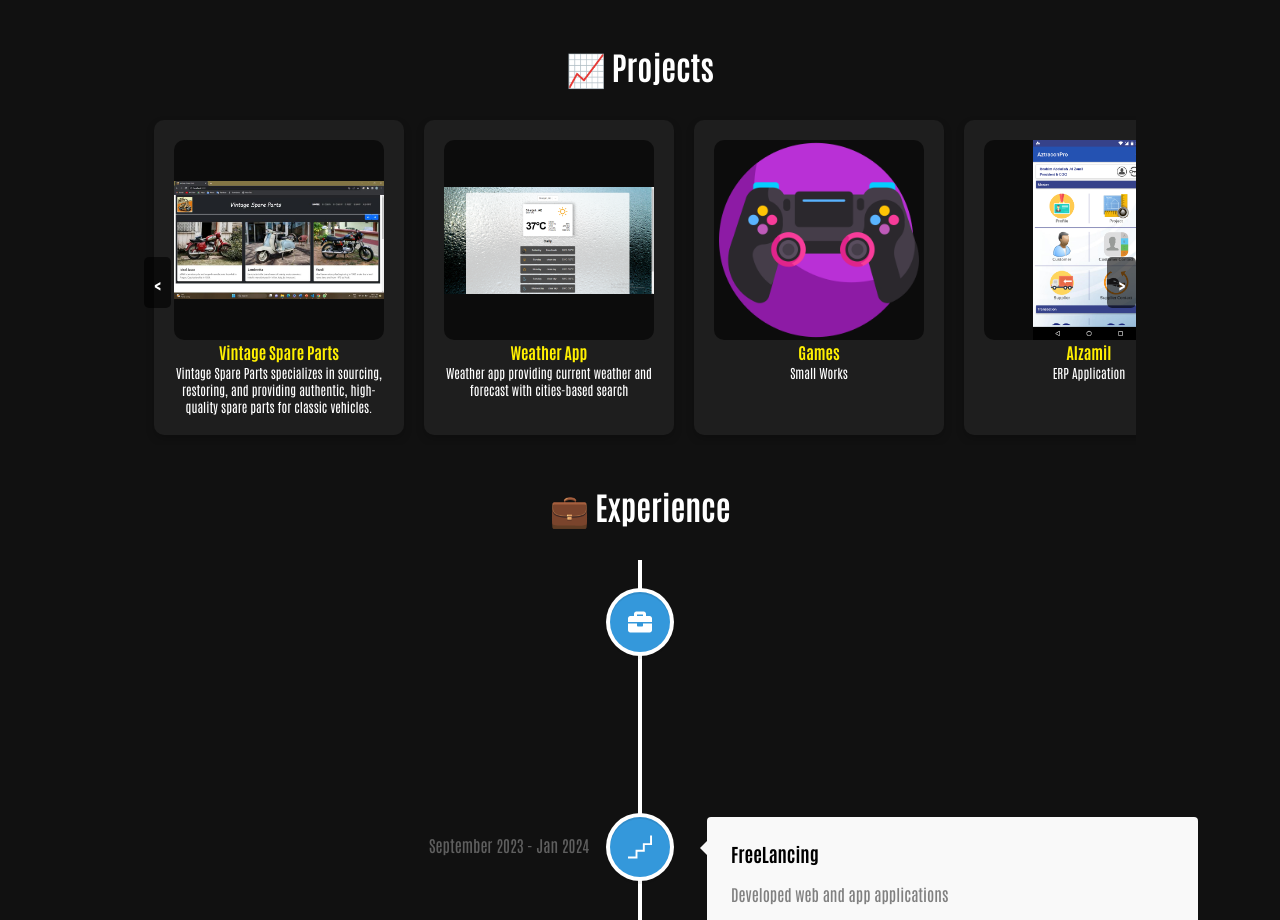
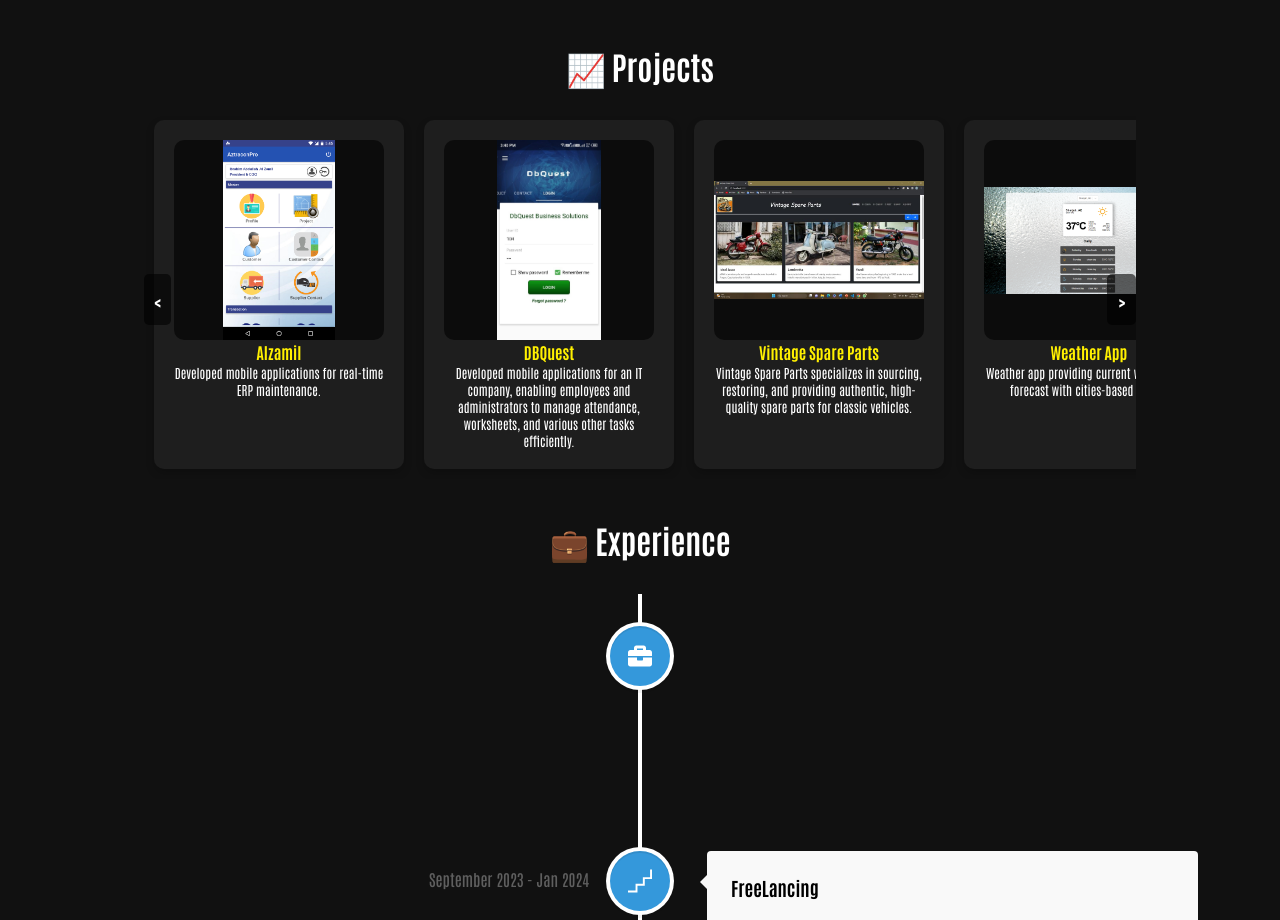
Before and after one commit to Pradeep-848/Portfolio, a React (Vite) app: page /projects in a window 1280 px wide. Shown: the part 1080-2000 px from the top of the page. Built offline with nearby package versions, Linux system fonts and the light colour scheme.

Commit message:
Update Projects.jsx

```diff
--- a/src/pages/Projects.jsx
+++ b/src/pages/Projects.jsx
@@ -7,11 +7,11 @@ import aztracon from '../assets/projects/aztracon.webp'
 import dbquest from '../assets/projects/dbquest.jpg'
 
 const projectsData = [
-  { id: 1, title: 'Vintage Spare Parts', description: 'Vintage Spare Parts specializes in sourcing, restoring, and providing authentic, high-quality spare parts for classic vehicles.', img: vintage  },
-  { id: 2, title: 'Weather App', description: 'Weather app providing current weather and forecast with cities-based search', img: weather, link: 'https://weather-app-smoky-chi.vercel.app/'  },
-  { id: 3, title: 'Games', description: 'Small Works', img: games, link: 'https://games-rho-pearl.vercel.app/'  },
-  { id: 4, title: 'Alzamil', description: 'ERP Application', img: aztracon, link: 'https://play.google.com/store/search?q=al+zamil+app&c=apps&hl=en' },
-  { id: 5, title: 'DBQuest', description: 'Custom-built Enterprise Application', img: dbquest },
+  { id: 1, title: 'Alzamil', description: 'Developed mobile applications for real-time ERP maintenance.', img: aztracon, link: 'https://play.google.com/store/search?q=al+zamil+app&c=apps&hl=en'  },
+  { id: 2, title: 'DBQuest', description: 'Developed mobile applications for an IT company, enabling employees and administrators to manage attendance, worksheets, and various other tasks efficiently.', img: dbquest  },
+  { id: 3, title: 'Vintage Spare Parts', description: 'Vintage Spare Parts specializes in sourcing, restoring, and providing authentic, high-quality spare parts for classic vehicles.', img: vintage },
+  { id: 4, title: 'Weather App', description: 'Weather app providing current weather and forecast with cities-based search', img: weather, link: 'https://weather-app-smoky-chi.vercel.app/' },
+  { id: 5, title: 'Games', description: 'Small Works', img: games, link: 'https://games-rho-pearl.vercel.app/'  },
 ];
 
 function Projects() {
```
